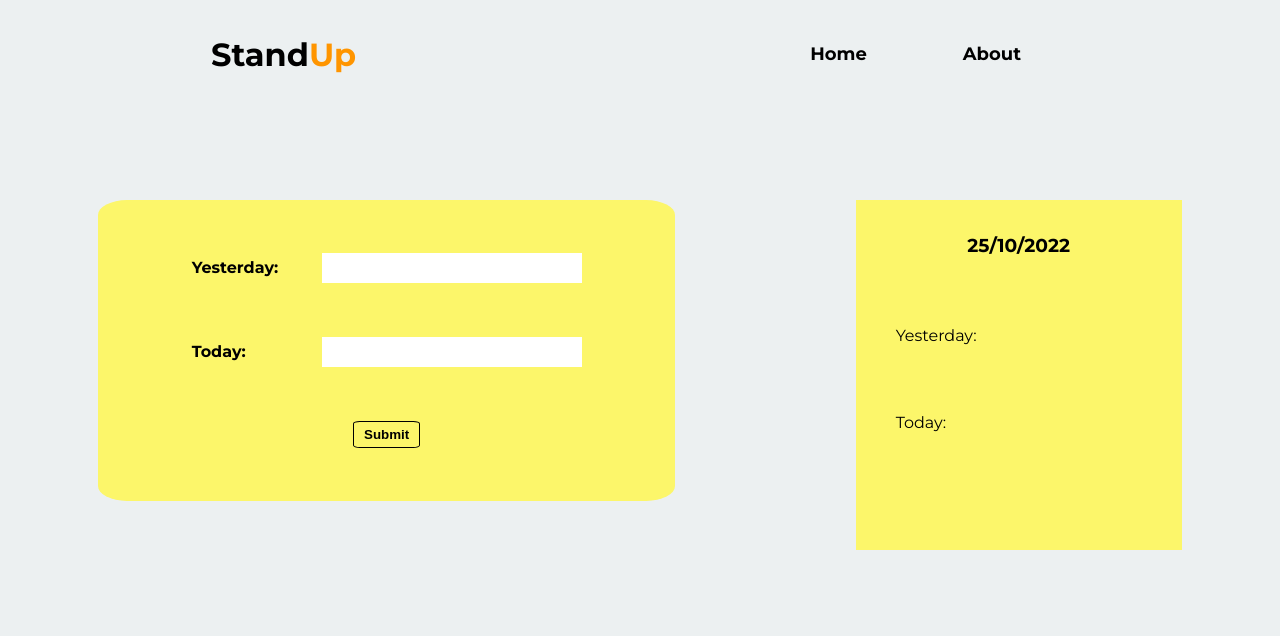
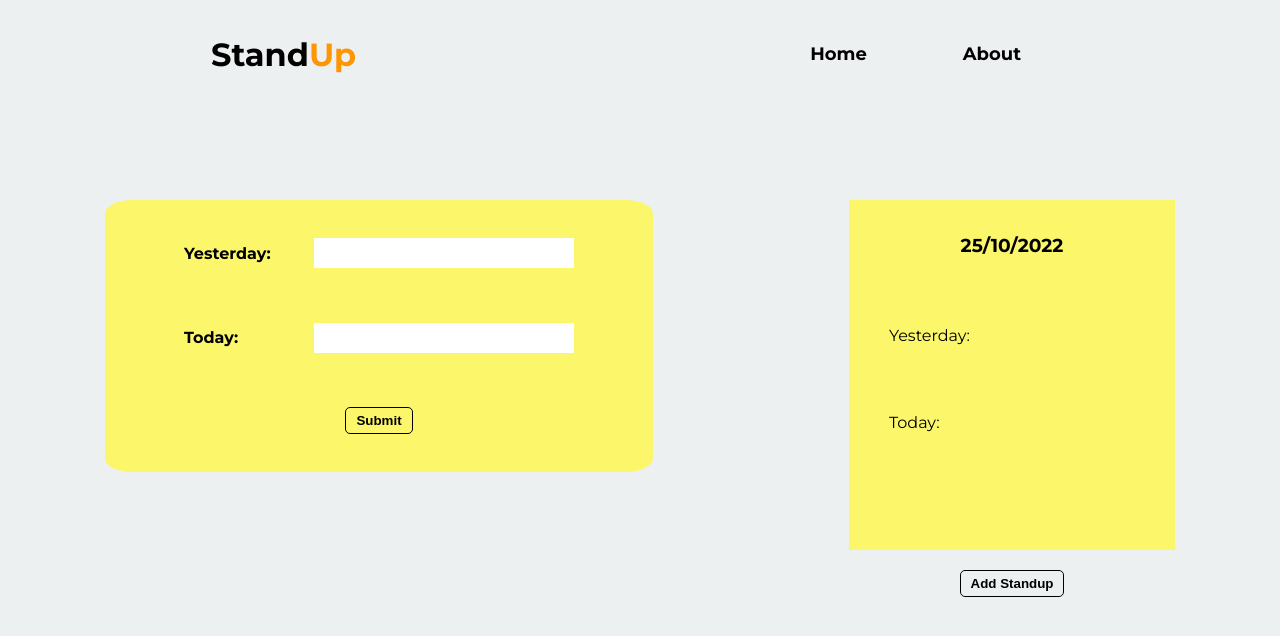
Before and after one commit to K-ash-ish/standup-App, a React (Create React App) app: page / in a window 1280 px wide. Shown: the top 636 px of the page. Built offline with nearby package versions, Linux system fonts and the light colour scheme.

Commit message:
added add standup button

```diff
--- a/src/App.css
+++ b/src/App.css
@@ -15,3 +15,12 @@ html {
   display: flex;
   justify-content: space-around;
 }
+.left-container{
+  width: 550px;
+  max-height: 300px;
+}
+.right-container{
+  min-height: 400px;
+  display: flex;
+  flex-direction: column;
+}
--- a/src/App.js
+++ b/src/App.js
@@ -3,6 +3,7 @@ import Navbar from "./components/Navbar";
 import "./App.css";
 import StandupForm from "./components/StadupForm";
 import Card from "./components/Card";
+import Button from "./components/Button";
 function App() {
   const [standup, setStandup] = useState({
     yesterday:"",
@@ -30,11 +31,16 @@ function App() {
     <div className="App">
       <Navbar />
       <main className="container">
+      <div className="left-container">
         <StandupForm
           handleSubmit={handleSubmit}
           handleInput = {handleInput}
         />
+      </div>
+      <div className="right-container">
         <Card standups = {allStandups} />
+        <Button type = "button" name = "Add Standup"/>
+      </div>
       </main>
     </div>
   );
--- a/src/components/Button.css
+++ b/src/components/Button.css
@@ -3,6 +3,6 @@
   padding: 5px 10px;
   border: 1px solid black;
   cursor: pointer;
-  border-radius: 10%;
+  border-radius: 5px;
   background-color: transparent;
 }
--- a/src/components/Card.css
+++ b/src/components/Card.css
@@ -7,6 +7,7 @@
     line-height: 1.7;
     display: flex;
     flex-direction: column;
+    margin-bottom: 20px;
     /* justify-content: space-between; */
 }
 h3, .standup-list{
```
